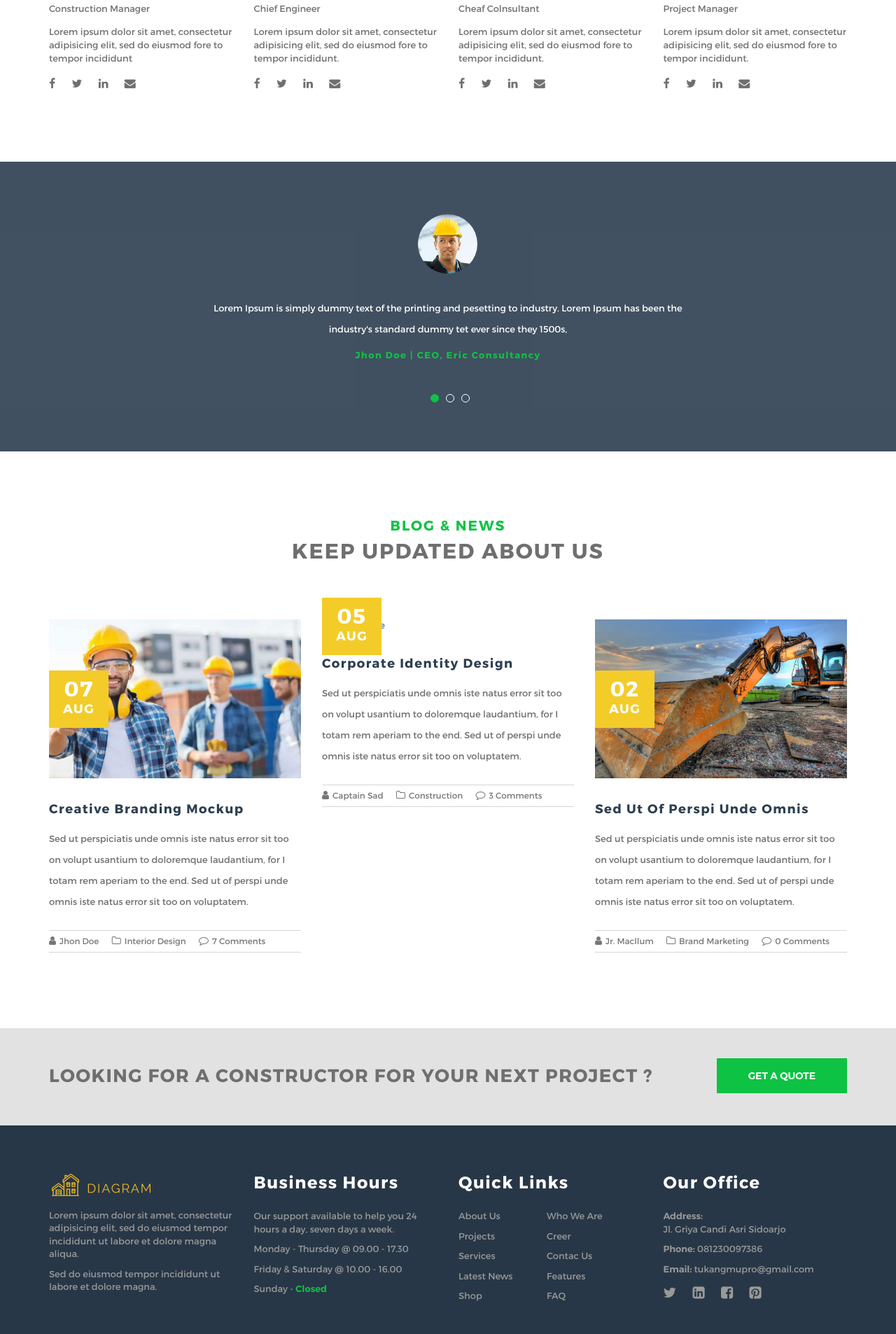
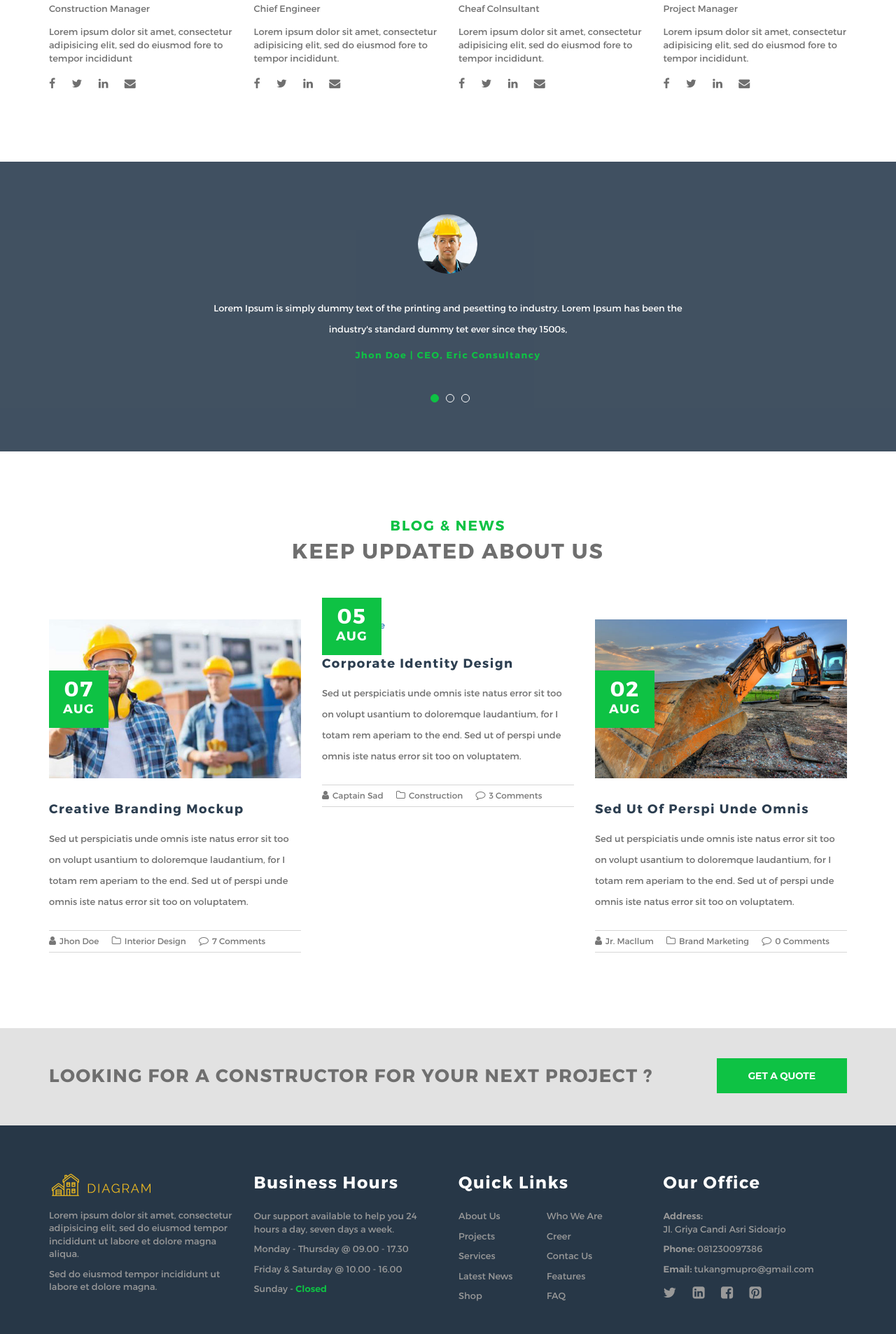
Before and after one commit to aksisoftsby/tukangmu, a Jekyll site: the page built from index.html, in a window 1280 px wide. Shown: the part 3990-5896 px from the top of the page at 70% size. Built offline with Jekyll 4.4.1, drawn with Linux system fonts in a browser that asks for light colours.

Commit message:
no message

```diff
--- a/_layouts/home.html
+++ b/_layouts/home.html
@@ -17,7 +17,7 @@
     <link rel="stylesheet" href="{{site.url}}/css/animate.css">
     <link rel="stylesheet" href="{{site.url}}/css/magnific-popup.css">
     <link rel="stylesheet" href="{{site.url}}/css/owl.carousel.css">
-    <link rel="stylesheet" href="{{site.url}}/css/main-green.css?v=4">
+    <link rel="stylesheet" href="{{site.url}}/css/main-green.css?v=5">
     <link rel="stylesheet" href="{{site.url}}/css/responsive.css">
 
     <!-- icons -->
--- a/css/main-green.css
+++ b/css/main-green.css
@@ -1130,7 +1130,7 @@ a:after, a:before, .btn.btn-primary i,
 	max-width: 85px;
 	text-align: center;
 	color: #fff;
-	background-color: #f3cc29;
+	background-color: #0EC244;
 	-webkit-transition: all 0.5s ease-in-out;
 	-moz-transition: all 0.5s ease-in-out;
 	-ms-transition: all 0.5s ease-in-out;
```
